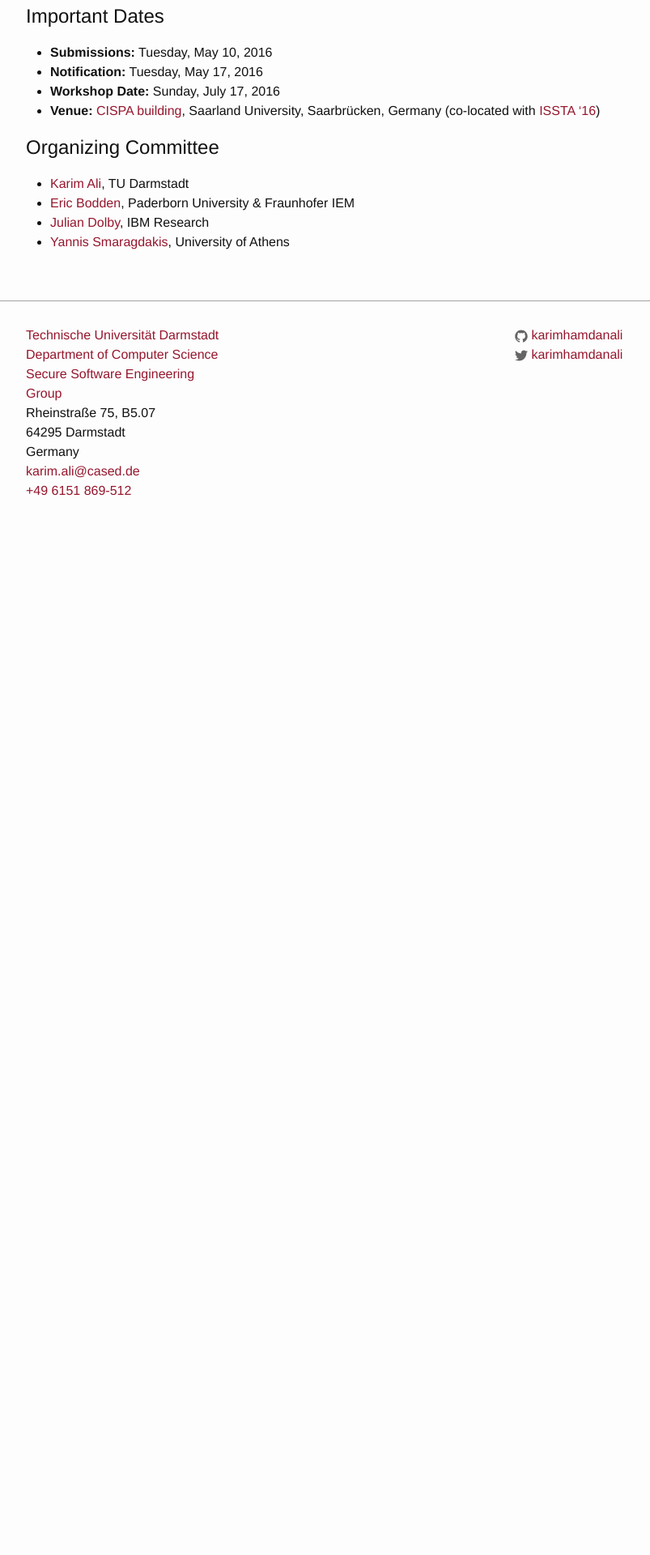
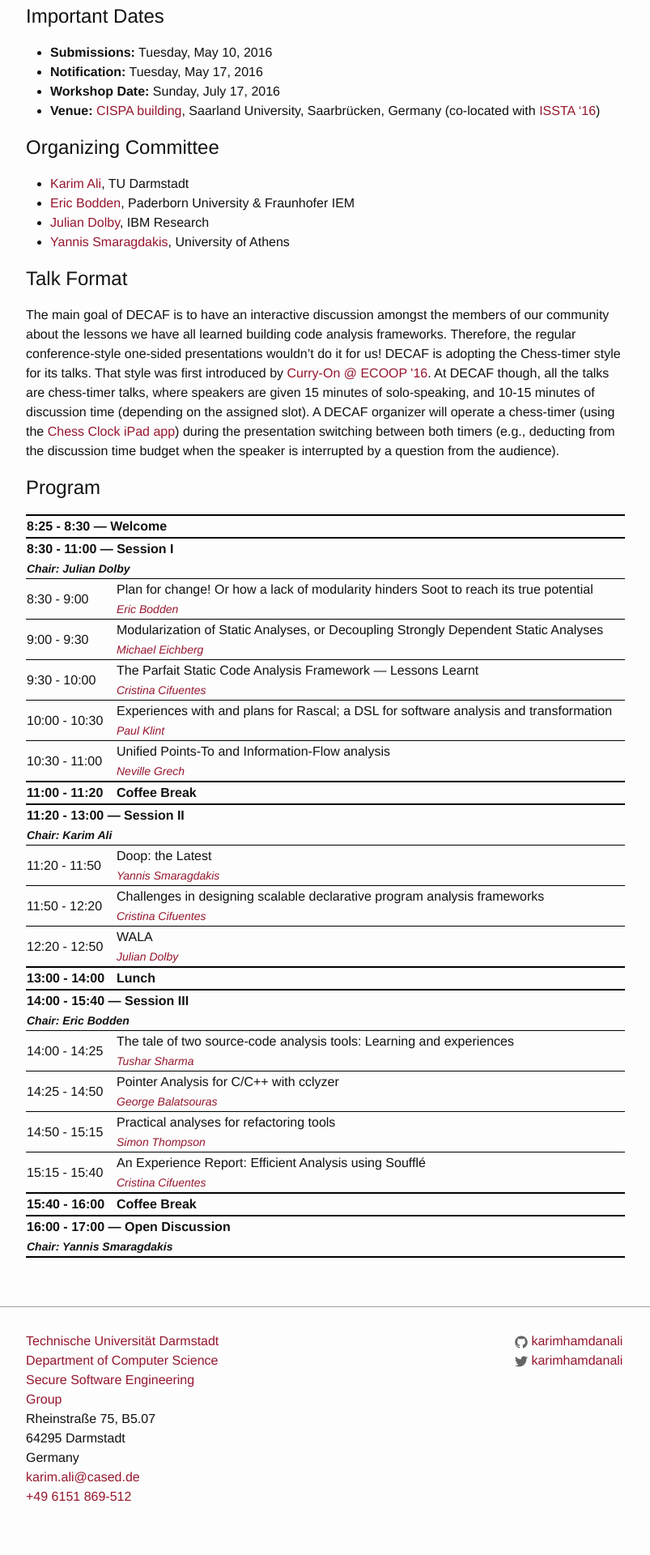
Before and after one commit to karimhamdanali/karimhamdanali.github.io, a Jekyll site: the page built from _posts/2016-03-14-decaf.md, in a window 1280 px wide. Shown: the part 750-2670 px from the top of the page at 81% size, without its empty margins (238-1041 px from the left). Built offline with Jekyll 4.4.1, drawn with Linux system fonts in a browser that asks for light colours; before the commit the page ends 1428 px from its top, so only the background shows below that.

Commit message:
decaf program and chess-timer talk info

```diff
--- a/_posts/2016-03-14-decaf.md
+++ b/_posts/2016-03-14-decaf.md
@@ -24,3 +24,120 @@ Specifically, we invite those of us who build core static-analysis infrastructur
 * <a href="http://bodden.de" target="_blank">Eric Bodden</a>, Paderborn University & Fraunhofer IEM
 * <a href="http://researcher.watson.ibm.com/researcher/view.php?person=us-dolby" target="_blank">Julian Dolby</a>, IBM Research
 * <a href="http://smaragd.org" target="_blank">Yannis Smaragdakis</a>, University of Athens
+
+# Talk Format #
+The main goal of DECAF is to have an interactive discussion amongst the members of our community about the lessons we have all learned building code analysis frameworks. Therefore, the regular conference-style one-sided presentations wouldn't do it for us! DECAF is adopting the Chess-timer style for its talks. That style was first introduced by [Curry-On @ ECOOP &#39;16](http://curry-on.org/2016/){:target="_blank"}. At DECAF though, all the talks are chess-timer talks, where speakers are given 15 minutes of solo-speaking, and 10-15 minutes of discussion time (depending on the assigned slot). A DECAF organizer will operate a chess-timer (using the [Chess Clock iPad app](https://itunes.apple.com/us/app/chess-clock-free/id858039162?mt=8){:target="_blank"}) during the presentation switching between both timers (e.g., deducting from the discussion time budget when the speaker is interrupted by a question from the audience).
+
+# Program #
+
+<table class="schedule">
+	<colgroup width="15%"/>
+	<colgroup width="85%"/>
+	<tbody>
+		<tr><td colspan="2" class="session">8:25 - 8:30 &mdash; Welcome</td></tr>
+		<tr><td colspan="2" class="session">8:30 - 11:00 &mdash; Session I</td></tr>
+		<tr><td colspan="2" class="chairs">Chair: Julian Dolby</td></tr>
+		<tr>
+			<td rowspan="2">8:30 - 9:00</td>
+			<td class="title">Plan for change! Or how a lack of modularity hinders Soot to reach its true potential</td>
+		</tr>
+		<tr>
+			<td class="speakers"><a href="http://www.bodden.de" target="_blank">Eric Bodden</a></td>
+		</tr>
+		<tr>
+			<td rowspan="2">9:00 - 9:30</td>
+			<td class="title">Modularization of Static Analyses, or Decoupling Strongly Dependent Static Analyses</td>
+		</tr>
+		<tr>
+			<td class="speakers"><a href="http://michael-eichberg.de" target="_blank">Michael Eichberg</a></td>
+		</tr>
+		<tr>
+			<td rowspan="2">9:30 - 10:00</td>
+			<td class="title">The Parfait Static Code Analysis Framework — Lessons Learnt</td>
+		</tr>
+		<tr>
+			<td class="speakers"><a href="https://labs.oracle.com/pls/apex/f?p=labs:bio:0:21" target="_blank">Cristina Cifuentes</a></td>
+		</tr>
+		<tr>
+			<td rowspan="2">10:00 - 10:30</td>
+			<td class="title">Experiences with and plans for Rascal; a DSL for software analysis and transformation</td>
+		</tr>
+		<tr>
+			<td class="speakers"><a href="http://www.cwi.nl/~paulk" target="_blank">Paul Klint</a></td>
+		</tr>
+		<tr>
+			<td rowspan="2">10:30 - 11:00</td>
+			<td class="title">Unified Points-To and Information-Flow analysis</td>
+		</tr>
+		<tr>
+			<td class="speakers"><a href="" target="_blank">Neville Grech</a></td>
+		</tr>
+		<tr>
+			<td class="session">11:00 - 11:20</td>
+			<td class="session">Coffee Break</td>
+		</tr>
+		<tr><td colspan="2" class="session">11:20 - 13:00 &mdash; Session II</td></tr>
+		<tr><td colspan="2" class="chairs">Chair: Karim Ali</td></tr>
+		<tr>
+			<td rowspan="2">11:20 - 11:50</td>
+			<td class="title">Doop: the Latest</td>
+		</tr>
+		<tr>
+			<td class="speakers"><a href="http://smaragd.org" target="_blank">Yannis Smaragdakis</a></td>
+		</tr>
+		<tr>
+			<td rowspan="2">11:50 - 12:20</td>
+			<td class="title">Challenges in designing scalable declarative program analysis frameworks</td>
+		</tr>
+		<tr>
+			<td class="speakers"><a href="https://labs.oracle.com/pls/apex/f?p=labs:bio:0:21" target="_blank">Cristina Cifuentes</a></td>
+		</tr>
+		<tr>
+			<td rowspan="2">12:20 - 12:50</td>
+			<td class="title">WALA</td>
+		</tr>
+		<tr>
+			<td class="speakers"><a href="http://researcher.watson.ibm.com/researcher/view.php?person=us-dolby" target="_blank">Julian Dolby</a></td>
+		</tr>
+		<tr>
+			<td class="session">13:00 - 14:00</td>
+			<td class="session">Lunch</td>
+		</tr>
+		<tr><td colspan="2" class="session">14:00 - 15:40 &mdash; Session III</td></tr>
+		<tr><td colspan="2" class="chairs">Chair: Eric Bodden</td></tr>
+		<tr>
+			<td rowspan="2">14:00 - 14:25</td>
+			<td class="title">The tale of two source-code analysis tools: Learning and experiences</td>
+		</tr>
+		<tr>
+			<td class="speakers"><a href="http://www.tusharma.in" target="_blank">Tushar Sharma</a></td>
+		</tr>
+		<tr>
+			<td rowspan="2">14:25 - 14:50</td>
+			<td class="title">Pointer Analysis for C/C++ with cclyzer</td>
+		</tr>
+		<tr>
+			<td class="speakers"><a href="http://gbalats.github.io" target="_blank">George Balatsouras</a></td>
+		</tr>
+		<tr>
+			<td rowspan="2">14:50 - 15:15</td>
+			<td class="title">Practical analyses for refactoring tools</td>
+		</tr>
+		<tr>
+			<td class="speakers"><a href="http://www.cs.kent.ac.uk/~sjt/" target="_blank">Simon Thompson</a></td>
+		</tr>
+		<tr>
+			<td rowspan="2">15:15 - 15:40</td>
+			<td class="title">An Experience Report: Efficient Analysis using Soufflé</td>
+		</tr>
+		<tr>
+			<td class="speakers"><a href="https://labs.oracle.com/pls/apex/f?p=labs:bio:0:21" target="_blank">Cristina Cifuentes</a></td>
+		</tr>
+		<tr>
+			<td class="session">15:40 - 16:00</td>
+			<td class="session">Coffee Break</td>
+		</tr>
+		<tr><td colspan="2" class="session">16:00 - 17:00 &mdash; Open Discussion</td></tr>
+		<tr><td colspan="2" class="lastchairs">Chair: Yannis Smaragdakis</td></tr>
+	</tbody>
+</table>
--- a/_sass/_base.scss
+++ b/_sass/_base.scss
@@ -216,7 +216,7 @@ pre {
 /**
  * Tables
  */
-.schedule {
+.classschedule {
     border-collapse: collapse;
 
     th {
@@ -236,3 +236,44 @@ pre {
     	text-align: left;
   	}
 }
+
+.schedule {
+    border-collapse: collapse;
+   	width: 100%;
+
+    .session {
+    	font-weight: bold;
+    	border-top: 2pt solid black;
+    	border-bottom: none;
+    }
+
+    .chairs {
+    	font-weight: bold;
+    	font-style: italic;
+    	font-size: $small-font-size;
+    	border-top: none;
+    }
+
+    .lastchairs {
+    	font-weight: bold;
+    	font-style: italic;
+    	font-size: $small-font-size;
+    	border-top: none;
+    	border-bottom: 2pt solid black;
+    }
+
+    .title {
+    	border-bottom: none;
+    }
+
+    .speakers {
+    	font-style: italic;
+    	font-size: $small-font-size;
+    	border-top: none;
+    }
+
+    td {
+    	border-top: 1pt solid black;
+		border-bottom: 1pt solid black;
+	}
+}
```
Also changed, not shown: _posts/2015-08-28-sas.md (+1 -1 lines).
